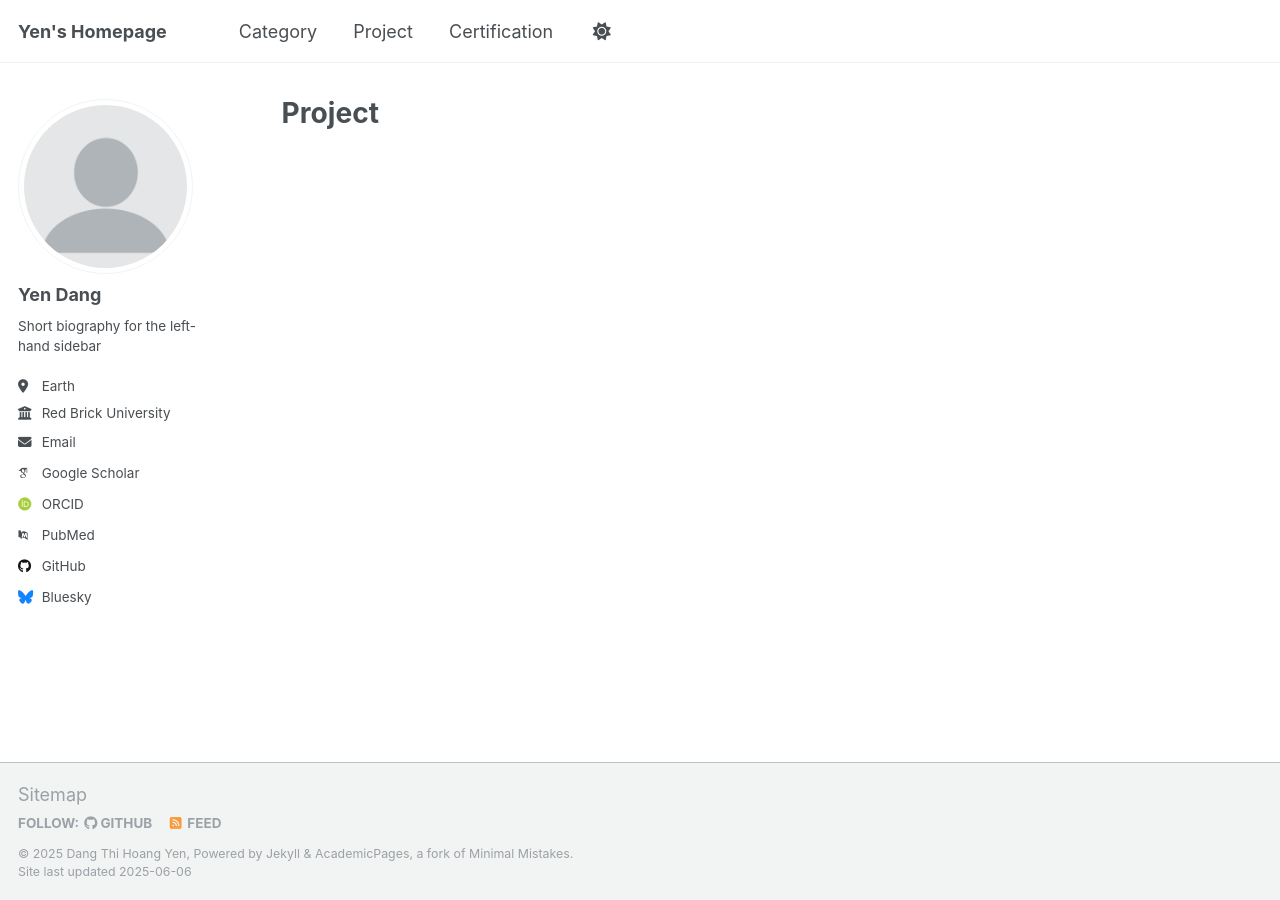
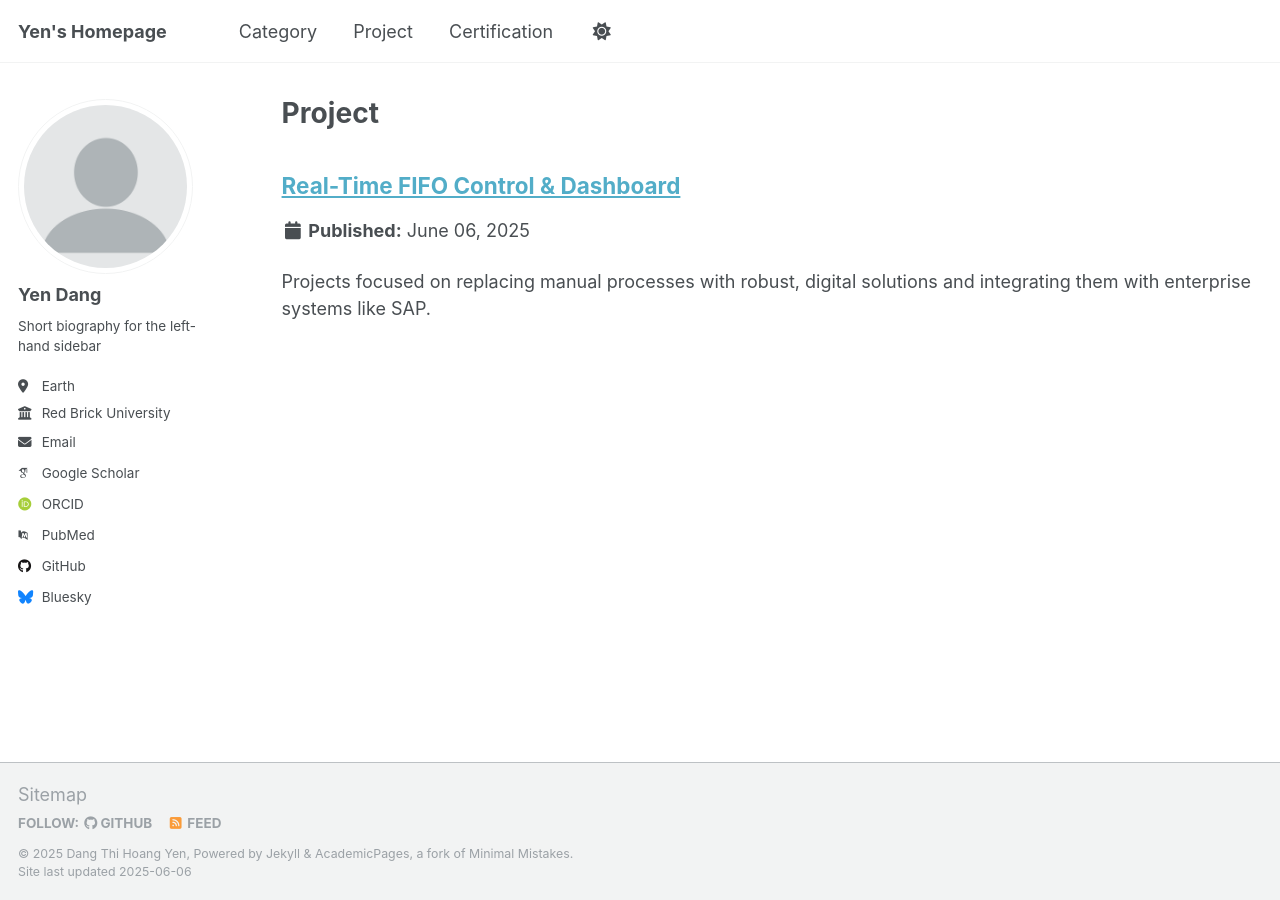
Before and after one commit to yen010390/yen010390.github.io, a Jekyll site: the page built from _pages/project.md, in a window 1280 px wide. Built offline with Jekyll 4.4.1, drawn with Linux system fonts in a browser that asks for light colours; some web fonts are replaced.

Commit message:
Update p1.md

```diff
--- a/_project/p1.md
+++ b/_project/p1.md
@@ -1 +1,30 @@
+---
+title: "Real-Time FIFO Control & Dashboard"
+excerpt: "Projects focused on replacing manual processes with robust, digital solutions and integrating them with enterprise systems like SAP."
+collection: project
+category: "Category 1: Process Digitalization & SAP Integration"
+---
+
 # Real-Time FIFO Control & Dashboard
+
+<div style="border: 1px solid #ccc; border-radius: 6px; padding: 16px; margin-bottom: 16px;">
+  <strong>📄 Project Description</strong>
+  As project leader, I coordinated with the SAP team to create new functions for real-time FIFO tracking on the production floor, replacing paperwork. I optimized the material flow using the DMAIC method and ABC analysis.
+</div>
+
+<div style="border: 1px solid #ccc; border-radius: 6px; padding: 16px; margin-bottom: 16px;">
+  <strong>🏆 Key Achievements</strong>
+  - Eliminated manual FIFO tracking by implementing a digital dashboard
+  - Improved process compliance and cross-department visibility
+  - Integrated real-time data with SAP for better decision-making
+</div>
+
+<div style="border: 1px solid #ccc; border-radius: 6px; padding: 16px; margin-bottom: 16px;">
+  <strong>🖼️ Image</strong>
+  <img src="https://yen010390.github.io/images/AIO-homepage.png" alt="Project Dashboard" style="max-width: 100%; border: 1px solid #999; border-radius: 4px;">
+</div>
+
+<div style="border: 1px solid #ccc; border-radius: 6px; padding: 16px;">
+  <strong>🛠️ Relevant Skills Demonstrated</strong>
+  Project Management, SAP Integration, Process Automation, DMAIC, Cross-functional Collaboration
+</div>
```
